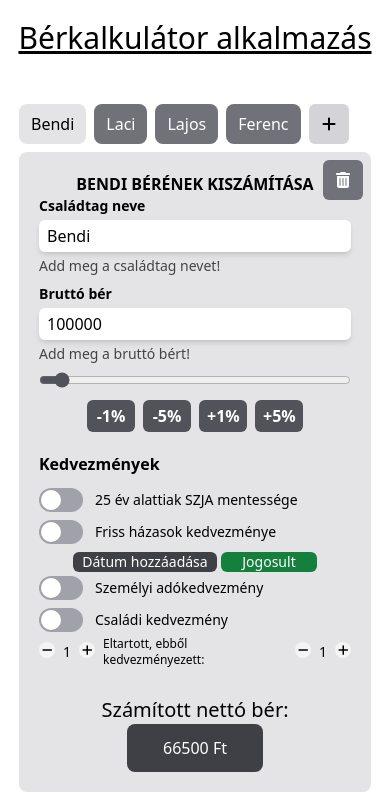
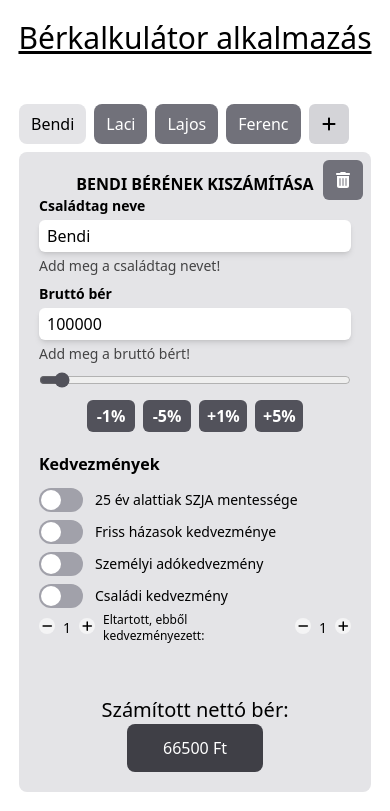
Before and after one commit to laszlosimon98/react-bead-1, a React (Vite) app: page / in a window 390 px wide. Shown: the top 811 px of the page. Built offline with nearby package versions, Linux system fonts and the light colour scheme.

Commit message:
Fixed checkboxes

```diff
--- a/src/components/SalaryCalculator/SalaryCalculator.tsx
+++ b/src/components/SalaryCalculator/SalaryCalculator.tsx
@@ -5,7 +5,7 @@ import PercentButton from "./components/InputComponents/PercentButton";
 import PersonalTax from "./components/BenefitsComponents/PersonalTax";
 import Slider from "./components/InputComponents/Slider";
 import Under25 from "./components/BenefitsComponents/Under25";
-import { ReactElement, useLayoutEffect, useEffect } from "react";
+import { ReactElement, useEffect } from "react";
 import { useMemberContext } from "../../hooks/useMemberContext";
 
 const SalaryCalculator = (): ReactElement => {
@@ -13,12 +13,12 @@ const SalaryCalculator = (): ReactElement => {
   const { bsalary, nsalary, under25 } = selectedMember();
 
   useEffect(() => {
+    updateNetto();
+  }, [bsalary, under25]);
+
+  useEffect(() => {
     initNetto();
   }, []);
-
-  useLayoutEffect(() => {
-    updateNetto();
-  }, [bsalary, under25]);
 
   return (
     <div className="p-5 flex flex-col items-start justify-between h-full sm:relative w-full">
--- a/src/components/SalaryCalculator/components/BenefitsComponents/Family.tsx
+++ b/src/components/SalaryCalculator/components/BenefitsComponents/Family.tsx
@@ -1,11 +1,21 @@
 import { ReactElement } from "react";
 import CheckBox from "../InputComponents/CheckBox";
 import Dependents from "./Dependents/Dependents";
+import { useMemberContext } from "../../../../hooks/useMemberContext";
 
 const Family = (): ReactElement => {
+  const { setMembers, updateMembers, selectedMember } = useMemberContext();
+
+  const handleClick = () => {
+    setMembers(updateMembers("family", !selectedMember().family));
+  };
   return (
     <>
-      <CheckBox label="Családi kedvezmény" />
+      <CheckBox
+        label="Családi kedvezmény"
+        handleClick={handleClick}
+        checked={selectedMember().family}
+      />
       <Dependents />
     </>
   );
--- a/src/components/SalaryCalculator/components/BenefitsComponents/JustMarried.tsx
+++ b/src/components/SalaryCalculator/components/BenefitsComponents/JustMarried.tsx
@@ -2,15 +2,28 @@ import { ReactElement } from "react";
 import CheckBox from "../InputComponents/CheckBox";
 import Entitled from "./MarriedComponents/Entitled";
 import MarriedDate from "./MarriedComponents/MarriedDate";
+import { useMemberContext } from "../../../../hooks/useMemberContext";
 
 const JustMarried = (): ReactElement => {
+  const { setMembers, updateMembers, selectedMember } = useMemberContext();
+
+  const handleClick = () => {
+    setMembers(updateMembers("justMarried", !selectedMember().justMarried));
+  };
   return (
-    <div className="flex flex-col gap-1 sm:flex-row sm:justify-end">
-      <CheckBox label="Friss házasok kedvezménye" />
-      <div className="flex justify-center items-center gap-1 sm:justify-normal">
-        <MarriedDate />
-        <Entitled />
-      </div>
+    <div className="flex flex-col sm:flex-row w-full">
+      <CheckBox
+        label="Friss házasok kedvezménye"
+        handleClick={handleClick}
+        checked={selectedMember().justMarried}
+      />
+
+      {selectedMember().justMarried && (
+        <div className="flex justify-center items-center gap-1 sm:justify-evenly sm:w-2/4">
+          <MarriedDate />
+          <Entitled />
+        </div>
+      )}
     </div>
   );
 };
--- a/src/components/SalaryCalculator/components/BenefitsComponents/PersonalTax.tsx
+++ b/src/components/SalaryCalculator/components/BenefitsComponents/PersonalTax.tsx
@@ -1,10 +1,20 @@
 import { ReactElement } from "react";
 import CheckBox from "../InputComponents/CheckBox";
+import { useMemberContext } from "../../../../hooks/useMemberContext";
 
 const PersonalTax = (): ReactElement => {
+  const { setMembers, updateMembers, selectedMember } = useMemberContext();
+
+  const handleClick = () => {
+    setMembers(updateMembers("personal", !selectedMember().personal));
+  };
   return (
     <>
-      <CheckBox label="Személyi adókedvezmény" />
+      <CheckBox
+        label="Személyi adókedvezmény"
+        handleClick={handleClick}
+        checked={selectedMember().personal}
+      />
     </>
   );
 };
--- a/src/components/SalaryCalculator/components/BenefitsComponents/Under25.tsx
+++ b/src/components/SalaryCalculator/components/BenefitsComponents/Under25.tsx
@@ -3,27 +3,18 @@ import CheckBox from "../InputComponents/CheckBox";
 import { useMemberContext } from "../../../../hooks/useMemberContext";
 
 const Under25 = (): ReactElement => {
-  const { members, setMembers, selectedMember } = useMemberContext();
+  const { setMembers, updateMembers, selectedMember } = useMemberContext();
 
   const handleClick = () => {
-    const newMembersArray = members.map((member) => {
-      if (member.id === selectedMember().id) {
-        member = {
-          ...selectedMember(),
-          under25: !selectedMember().under25,
-        };
-      }
-      return member;
-    });
-
-    setMembers(newMembersArray);
+    setMembers(updateMembers("under25", !selectedMember().under25));
   };
 
   return (
     <>
       <CheckBox
+        label="25 év alattiak SZJA mentessége"
         handleClick={handleClick}
-        label="25 év alattiak SZJA mentessége"
+        checked={selectedMember().under25}
       />
     </>
   );
--- a/src/components/SalaryCalculator/components/InputComponents/CheckBox.tsx
+++ b/src/components/SalaryCalculator/components/InputComponents/CheckBox.tsx
@@ -1,25 +1,24 @@
 import { ReactElement } from "react";
-import { useMemberContext } from "../../../../hooks/useMemberContext";
 
 type CheckBoxProps = {
   label: string;
   handleClick: () => void;
+  checked: boolean;
 };
 
-const CheckBox = ({ label, handleClick }: CheckBoxProps): ReactElement => {
-  const { selectedMember } = useMemberContext();
-
+const CheckBox = ({
+  label,
+  handleClick,
+  checked,
+}: CheckBoxProps): ReactElement => {
   return (
-    <label className="my-1 sm:my-0 inline-flex items-center w-11/12">
-      <input type="checkbox" value="" className="sr-only peer" />
-      <div
+    <label className="my-1 sm:my-0 inline-flex items-center">
+      <input
+        type="checkbox"
+        checked={checked}
         onClick={handleClick}
-        className={`relative w-11 h-6 bg-zinc-400 rounded-full after:bg-white rtl:peer-checked:after:-translate-x-full after:content-[''] after:absolute after:top-0.5 after:start-[2px] after:rounded-full after:h-5 after:w-5 after:transition-all ${
-          selectedMember().under25
-            ? "peer-checked:after:translate-x-full peer-checked:bg-zinc-600"
-            : ""
-        } `}
-      ></div>
+        className="relative w-11 h-6 bg-zinc-400 rounded-full appearance-none cursor-pointer after:bg-white after:content-[''] after:absolute after:top-0.5 after:start-[2px] after:rounded-full after:h-5 after:w-5 after:transition-all checked:after:translate-x-full checked:bg-zinc-600 "
+      />
       <span className="ms-3 text-sm font-medium">{label}</span>
     </label>
   );
--- a/src/context/MembersProvider.tsx
+++ b/src/context/MembersProvider.tsx
@@ -65,12 +65,14 @@ const initMemberState: MemberType[] = [
   },
 ];
 
+type updateType = number | boolean | string;
+
 type ContextType = {
   members: MemberType[];
   setMembers: (members: MemberType[]) => void;
   initNetto: () => void;
   updateNetto: () => void;
-  updateMembers: (property: string, value: number) => MemberType[];
+  updateMembers: (property: string, value: updateType) => MemberType[];
   selectedMember: () => MemberType;
   handleMember: (button: MemberType) => void;
   handleAddMember: () => void;
@@ -106,7 +108,7 @@ const useHandleContext = (): ContextType => {
 
     let salary = Math.round(selected.bsalary - selected.bsalary * 0.185);
 
-    if (selected.bsalary > 499952) {
+    if (selected.under25 && selected.bsalary > 499952) {
       salary -= Math.round((selected.bsalary - 499952) * 0.15);
     }
 
@@ -114,21 +116,10 @@ const useHandleContext = (): ContextType => {
       salary -= Math.round(selected.bsalary * 0.15);
     }
 
-    console.log(salary);
-    const newMemberArray: MemberType[] = members.map((member) => {
-      if (member.id === selected.id) {
-        member = {
-          ...member,
-          nsalary: salary,
-        };
-      }
-      return member;
-    });
-
-    setMembers(newMemberArray);
+    setMembers(updateMembers("nsalary", salary));
   };
 
-  const updateMembers = (property: string, value: number): MemberType[] => {
+  const updateMembers = (property: string, value: updateType): MemberType[] => {
     return members.map((member) => {
       if (member.id === selectedMember().id) {
         member = {
```
Also changed, not shown: 1 other file (tests, documents, lock files or other folders).
